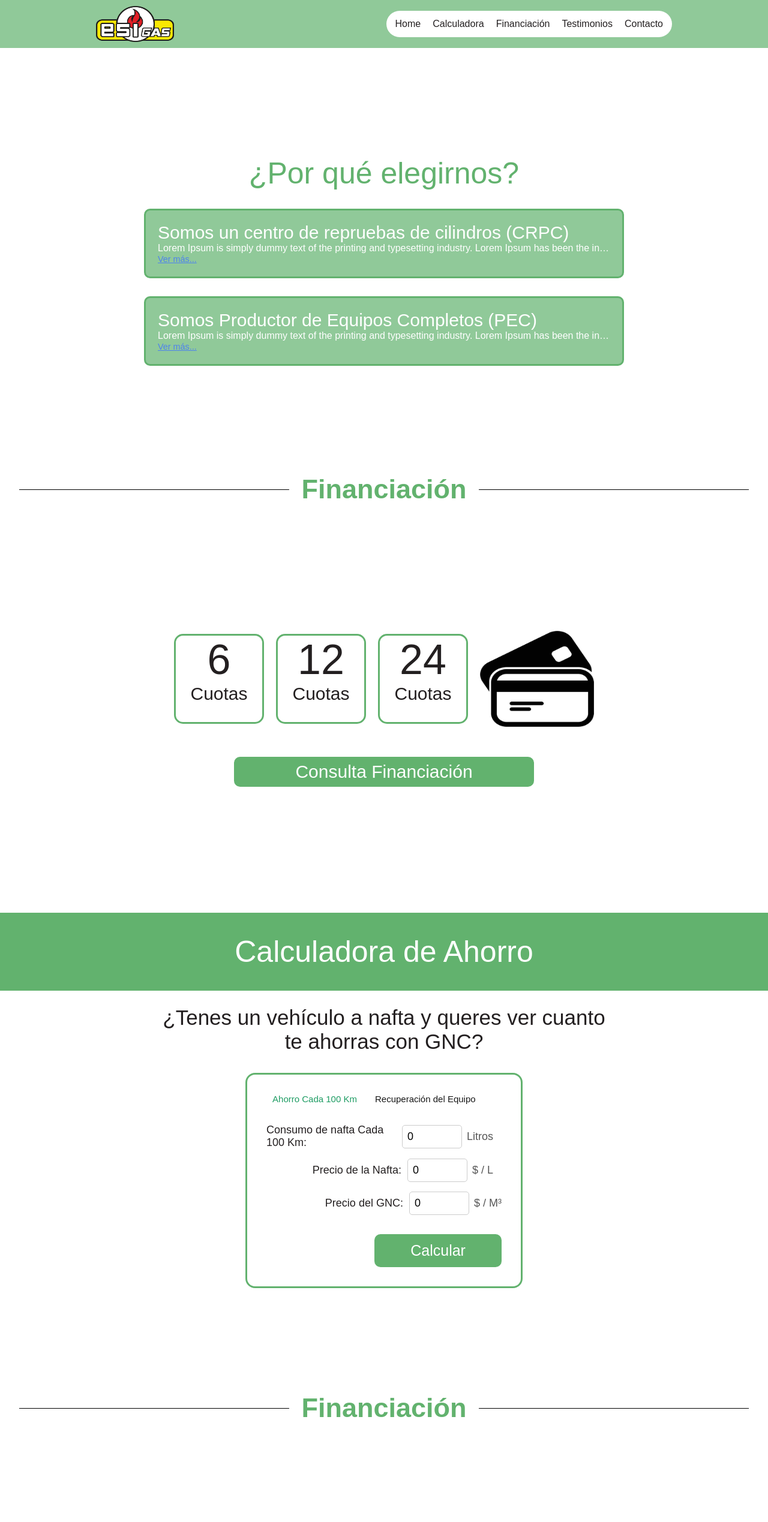
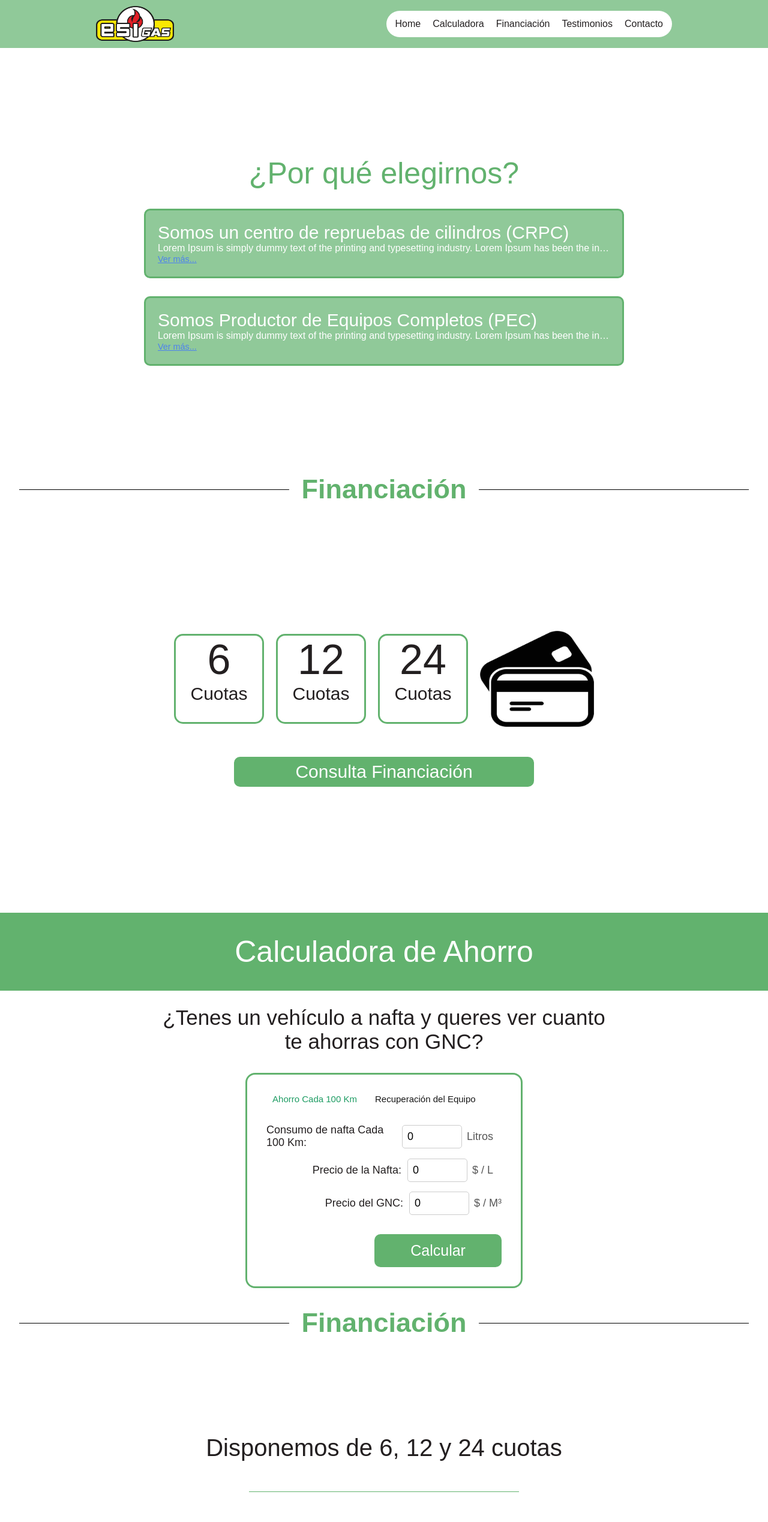
Before and after one commit to IvanDerlich/esigas, a Next.js app: page /equipos in a window 1280 px wide. Shown: the top 2538 px of the page at 60% size. Built offline with nearby package versions, Linux system fonts and the light colour scheme; a web font is replaced by a local one.

Commit message:
Fix calculadora

```diff
--- a/src/app/components/calculator/calculator.module.css
+++ b/src/app/components/calculator/calculator.module.css
@@ -1,5 +1,5 @@
 .wrapper {
-  height: 100vh;
+  height: auto;
   display: flex;
   flex-direction: column;
   background-color: white;
@@ -107,12 +107,13 @@
 
 .output {
   margin-top: 1.5rem;
-  font-size: 23px;
+  font-size: 19px;
   border: 2px solid #62b26e;
-  height: 40px;
+  height: auto;
   display: flex;
   align-items: center;
   justify-content: center;
+  padding: 10px;
 }
 
 .green {
```
